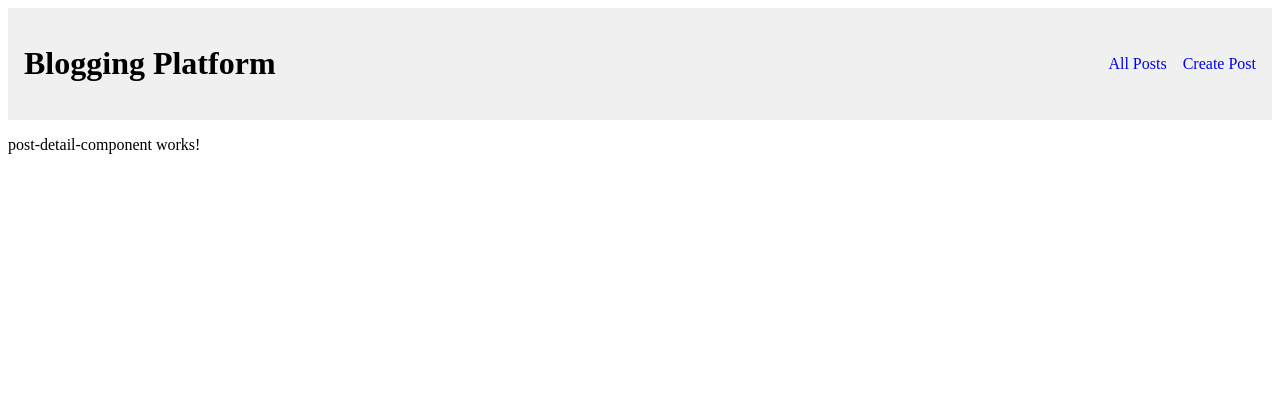
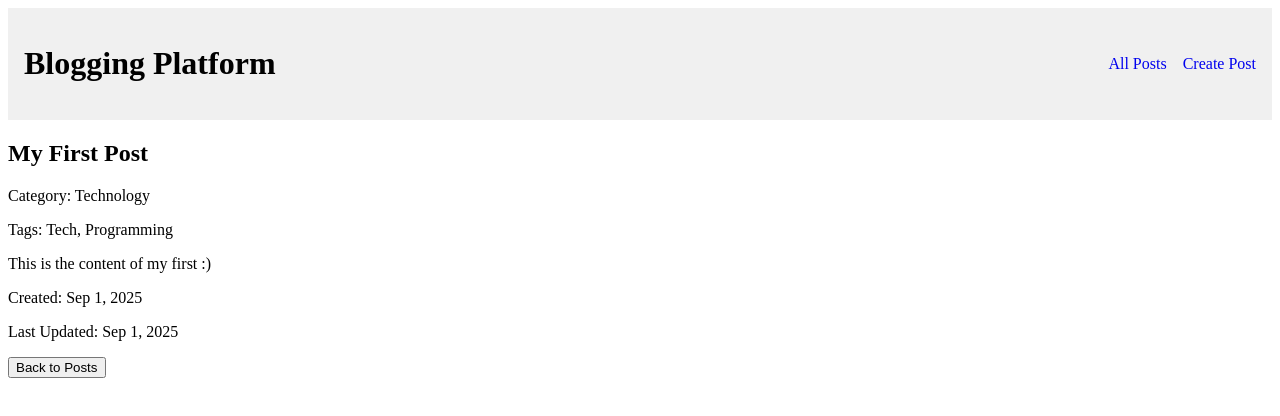
Before and after one commit to WillowPrograms/Blogging-Platform-Project, an Angular app in the folder frontend/: page /posts/1 in a window 1280 px wide. Shown: the top 416 px of the page. Built offline with nearby package versions, Linux system fonts and the light colour scheme.

Commit message:
We can now view post details :)

```diff
--- a/frontend/src/app/components/post-detail/post-detail.component.html
+++ b/frontend/src/app/components/post-detail/post-detail.component.html
@@ -1 +1,13 @@
-<p>post-detail-component works!</p>
+@if (post) {
+<div>
+  <h2>{{ post.title }}</h2>
+  <p>Category: {{ post.category }}</p>
+  <p>Tags: {{ post.tags.join(', ') }}</p>
+  <p>{{ post.content }}</p>
+  <p>Created: {{ post.createdAt | date }}</p>
+  <p>Last Updated: {{ post.updatedAt | date }}</p>
+  <button routerLink="/posts">Back to Posts</button>
+</div>
+} @else if (!post) {
+  <div>Post Not Found</div>
+}
--- a/frontend/src/app/components/post-detail/post-detail.component.ts
+++ b/frontend/src/app/components/post-detail/post-detail.component.ts
@@ -1,11 +1,27 @@
-import { Component } from '@angular/core';
+import { CommonModule } from '@angular/common';
+import { Component, OnInit } from '@angular/core';
+import { Post } from '../../models/post.model';
+import { ActivatedRoute, Router, RouterLink } from '@angular/router';
+import { MockPostService } from '../../services/mock-post.service';
 
 @Component({
   selector: 'app-post-detail',
-  imports: [],
+  standalone: true,
+  imports: [CommonModule, RouterLink],
   templateUrl: './post-detail.component.html',
   styleUrl: './post-detail.component.css',
 })
-export class PostDetailComponent {
+export class PostDetailComponent implements OnInit {
+  post: Post | undefined;
 
+  constructor(
+    private route: ActivatedRoute,
+    private postService: MockPostService,
+    private router: Router
+  ) {}
+
+  ngOnInit(): void {
+    const postId = +this.route.snapshot.paramMap.get('id')!;
+    this.postService.getPost(postId).subscribe(post => this.post = post);
+  }
 }
```
